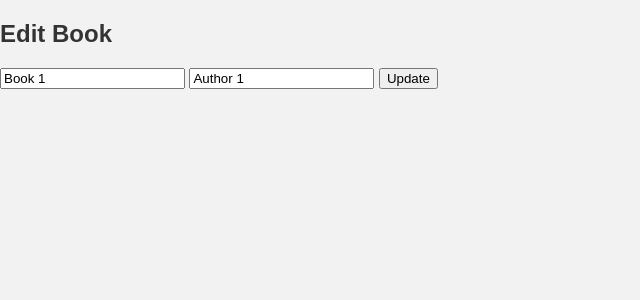
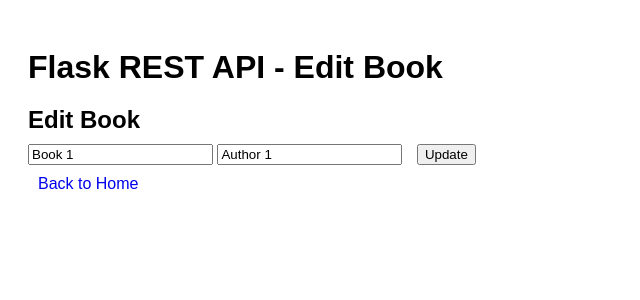
Before and after one commit to pankajshakya627/Python, a Flask app: page /books/1/edit in a window 1280 px wide. Shown: the top 300 px of the page, without its empty margins (0-640 px from the left). Run offline with Flask 3, Linux system fonts and the light colour scheme.

Commit message:
added changes in edit and update fuction

```diff
--- a/RESTAPI_Creation/app.py
+++ b/RESTAPI_Creation/app.py
@@ -21,12 +21,11 @@ def handle_books():
     else:
         return render_template('index.html', books=books)
 
-@app.route('/books/<int:book_id>', methods=['POST'])
+@app.route('/books/<int:book_id>', methods=['POST', 'GET'])
 def delete_book(book_id):
-    if 'title' in request.form:
-        title = request.form['title']
+    if request.method == 'POST':
         for book in books:
-            if book['id'] == book_id and book['title'] == title:
+            if book['id'] == book_id:
                 books.remove(book)
                 return redirect(url_for('index'))  # Redirect to homepage after deleting a book
         return jsonify({"message": "Book not found"}), 404
@@ -49,12 +48,24 @@ def book_details(book_id):
                 return render_template('edit_book.html', book=book)
         return jsonify({"message": "Book not found"}), 404
 
-@app.route('/books/<int:book_id>/edit', methods=['GET'])
+@app.route('/books/<int:book_id>/edit', methods=['GET', 'POST'])
 def edit_book(book_id):
-    for book in books:
-        if book['id'] == book_id:
-            return render_template('edit_book.html', book=book)
-    return jsonify({"message": "Book not found"}), 404
+    if request.method == 'POST':
+        new_title = request.form['title']
+        new_author = request.form['author']
+        for book in books:
+            if book['id'] == book_id:
+                book['title'] = new_title
+                book['author'] = new_author
+                return redirect(url_for('index'))  # Redirect to homepage after updating a book
+        return jsonify({"message": "Book not found"}), 404
+    else:
+        for book in books:
+            if book['id'] == book_id:
+                return render_template('edit_book.html', book=book)
+        return jsonify({"message": "Book not found"}), 404
+
+
 
 @app.route('/')
 def index():
--- a/RESTAPI_Creation/static/styles.css
+++ b/RESTAPI_Creation/static/styles.css
@@ -1,18 +1,34 @@
-/* styles.css */
+body {
+  font-family: Arial, sans-serif;
+  padding: 20px;
+}
 
-body {
-    font-family: Arial, sans-serif;
-    background-color: #f2f2f2;
-    margin: 0;
-    padding: 0;
-    }
+h1 {
+  margin-bottom: 20px;
+}
 
-    h1, h2 {
-    color: #333333;
-    }
+h2 {
+  margin-bottom: 10px;
+}
 
-    form {
-    margin-bottom: 20px;
-    }
+form {
+  margin-bottom: 10px;
+}
 
-  /* Add more styles as needed */
+button {
+  margin-left: 10px;
+}
+
+ul {
+  list-style-type: none;
+  padding: 0;
+}
+
+li {
+  margin-bottom: 10px;
+}
+
+a {
+  margin-left: 10px;
+  text-decoration: none;
+}
--- a/RESTAPI_Creation/templates/edit_book.html
+++ b/RESTAPI_Creation/templates/edit_book.html
@@ -1,15 +1,20 @@
 <!DOCTYPE html>
 <html>
 <head>
-    <title>Edit Book</title>
+    <title>Flask REST API - Edit Book</title>
     <link rel="stylesheet" type="text/css" href="{{ url_for('static', filename='styles.css') }}">
 </head>
 <body>
+    <h1>Flask REST API - Edit Book</h1>
     <h2>Edit Book</h2>
-    <form action="/books/{{ book.id }}" method="POST">
-        <input type="text" name="title" placeholder="Title" value="{{ book.title }}">
-        <input type="text" name="author" placeholder="Author" value="{{ book.author }}">
+    <form action="/books/{{ book['id'] }}/edit" method="POST">
+        <input type="hidden" name="_method" value="POST">
+        <input type="text" name="title" value="{{ book['title'] }}">
+        <input type="text" name="author" value="{{ book['author'] }}">
         <button type="submit">Update</button>
     </form>
+    <a href="/">Back to Home</a>
+
+
 </body>
 </html>
--- a/RESTAPI_Creation/templates/index.html
+++ b/RESTAPI_Creation/templates/index.html
@@ -3,7 +3,6 @@
 <head>
     <title>Flask REST API - Books</title>
     <link rel="stylesheet" type="text/css" href="{{ url_for('static', filename='styles.css') }}">
-
 </head>
 <body>
     <h1>Flask REST API - Books</h1>
@@ -26,5 +25,6 @@
             </li>
         {% endfor %}
     </ul>
+
 </body>
 </html>
```
